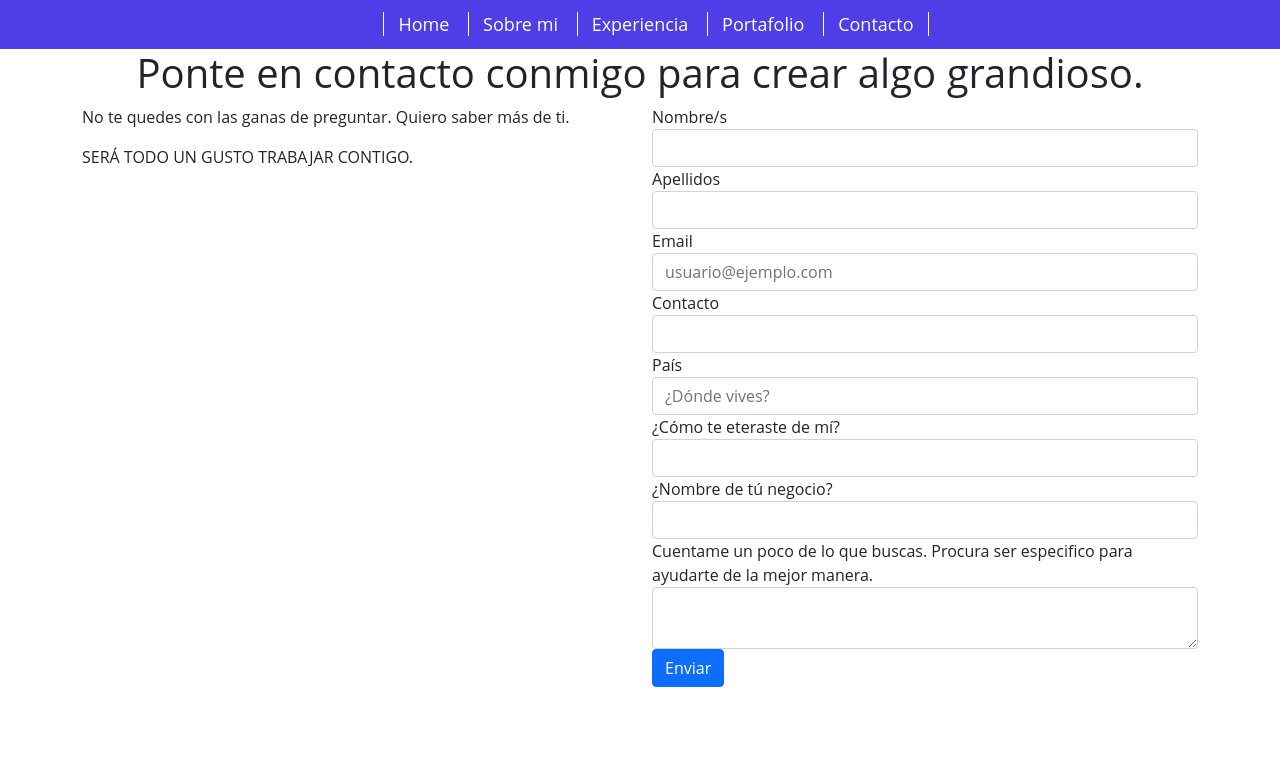
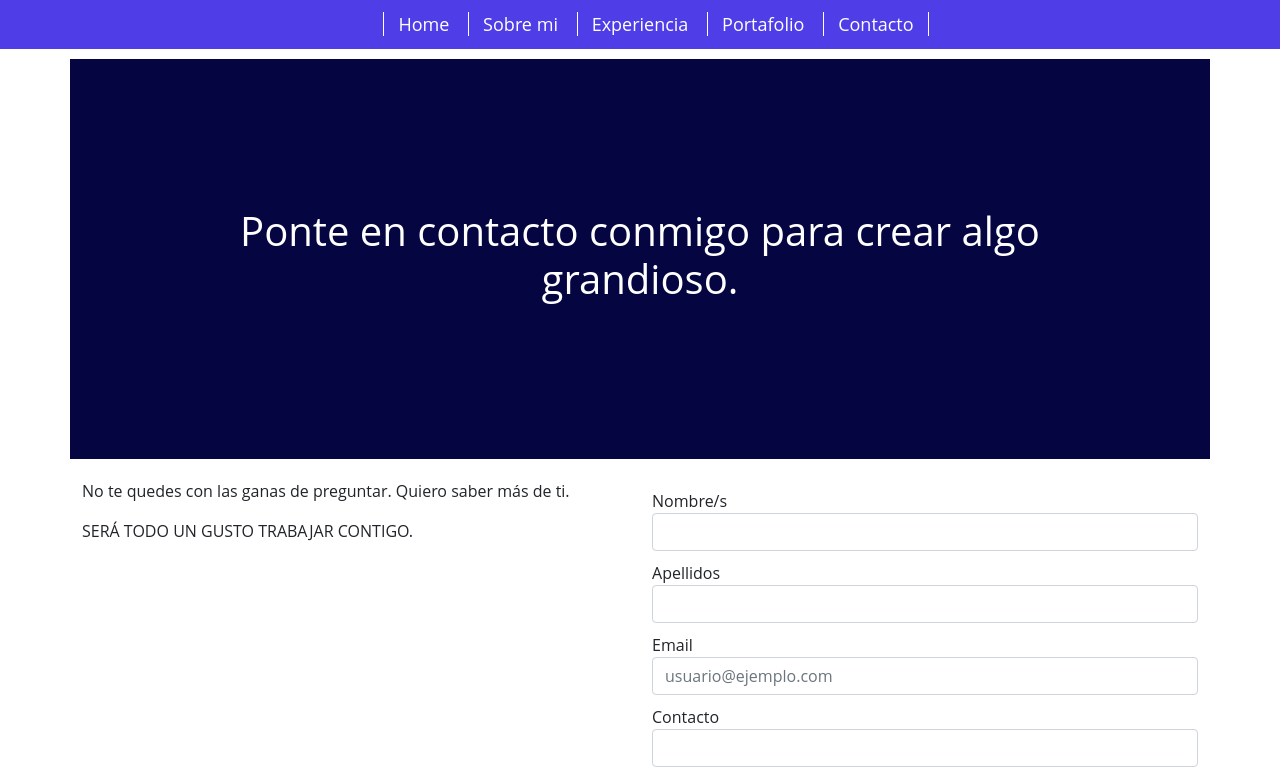
Before and after one commit to SoyAlejandro-Pena/Desafio-CoderHouse, a plain HTML site: page Contacto.html in a window 1280 px wide. Shown: the top 774 px of the page. Drawn offline with nearby package versions, Linux system fonts and the light colour scheme.

Commit message:
Add files via upload
Css

```diff
--- a/Sass/Css/estilosContacto.css
+++ b/Sass/Css/estilosContacto.css
@@ -26,18 +26,9 @@ ul ul li { display: block; }
 
 ul li:hover ul { display: block; }
 
-.col.text-center { color: #fff; background-color: darkslategrey; height: 150px; display: -ms-grid; display: grid; -webkit-box-pack: center; -ms-flex-pack: center; justify-content: center; -webkit-box-align: center; -ms-flex-align: center; align-items: center; }
+.text-contacto { color: #fff; font-size: 32px; height: 400px; margin: 10px 0px 20px 0px; background-color: #050542; display: -webkit-box; display: -ms-flexbox; display: flex; -webkit-box-pack: center; -ms-flex-pack: center; justify-content: center; -webkit-box-align: center; -ms-flex-align: center; align-items: center; }
 
-.container-h1 { font-size: 30px; }
+.text-contacto h1 { width: 80%; }
 
-.col_2.text-center.bg-warning { color: #fff; font-size: 30px; height: 80px; display: -webkit-box; display: -ms-flexbox; display: flex; -webkit-box-pack: center; -ms-flex-pack: center; justify-content: center; -webkit-box-align: center; -ms-flex-align: center; align-items: center; }
-
-.col_3 { float: left; width: 25%; padding: 20px; }
-
-@media screen and (max-width: 600px) { .centerBlock, .col_2 { font-size: 25px; }
-  .container-h4 { font-size: 15px; } }
-
-@media screen and (max-width: 600px) { .col_3 { width: 100%; } }
-
-@media screen and (max-width: 992px) { .col_3 { width: 50%; font-size: 20px; } }
+.form-group { margin: 10px 0px 10px 0px; }
 /*# sourceMappingURL=estilosContacto.css.map */
```
Also changed, not shown: 1 other file.
